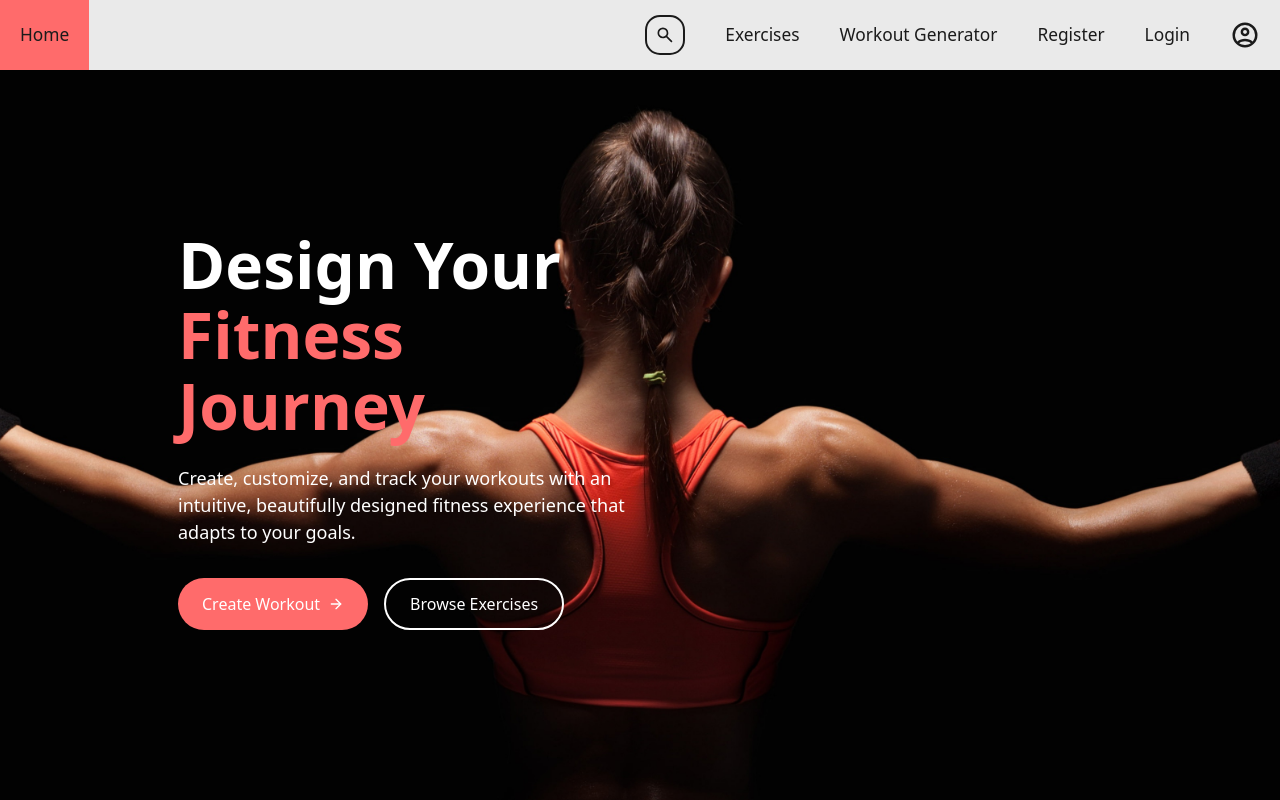
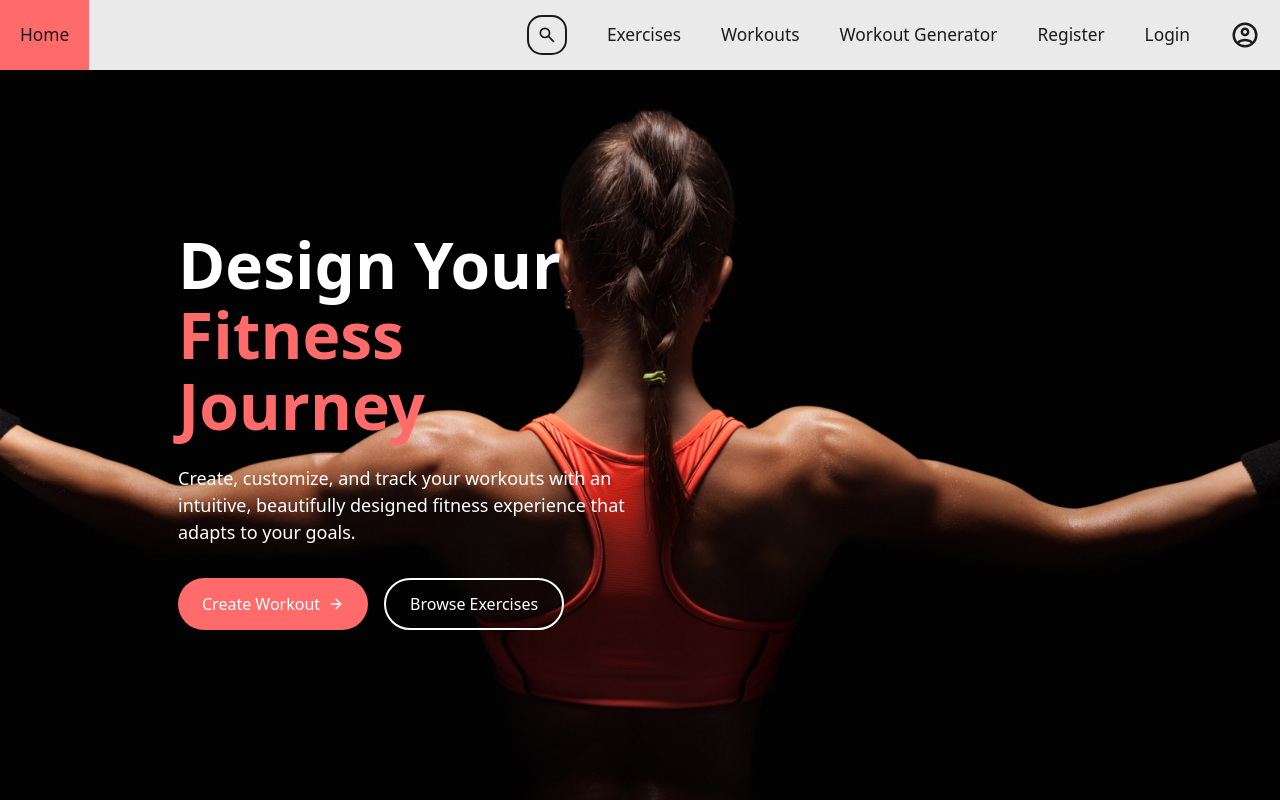
Before and after one commit to FitnessWebas/fitnessweb-ui, a React (Vite) app: page / in a window 1280 px wide. Shown: the top 800 px of the page. Built offline with nearby package versions, Linux system fonts and the light colour scheme.

Commit message:
Added link to Workouts in navbar

```diff
--- a/src/components/navbar/NavBar.tsx
+++ b/src/components/navbar/NavBar.tsx
@@ -156,6 +156,9 @@ function NavBar() {
         <Link to="/Exercises/Directory" onClick={closeSidebar}>
           Exercises
         </Link>
+        <Link to="/Workouts/MyWorkouts" onClick={closeSidebar}>
+          Workouts
+        </Link>
 
         <Link to="/Workouts/Generator" onClick={closeSidebar}>
           Workout Generator
```
